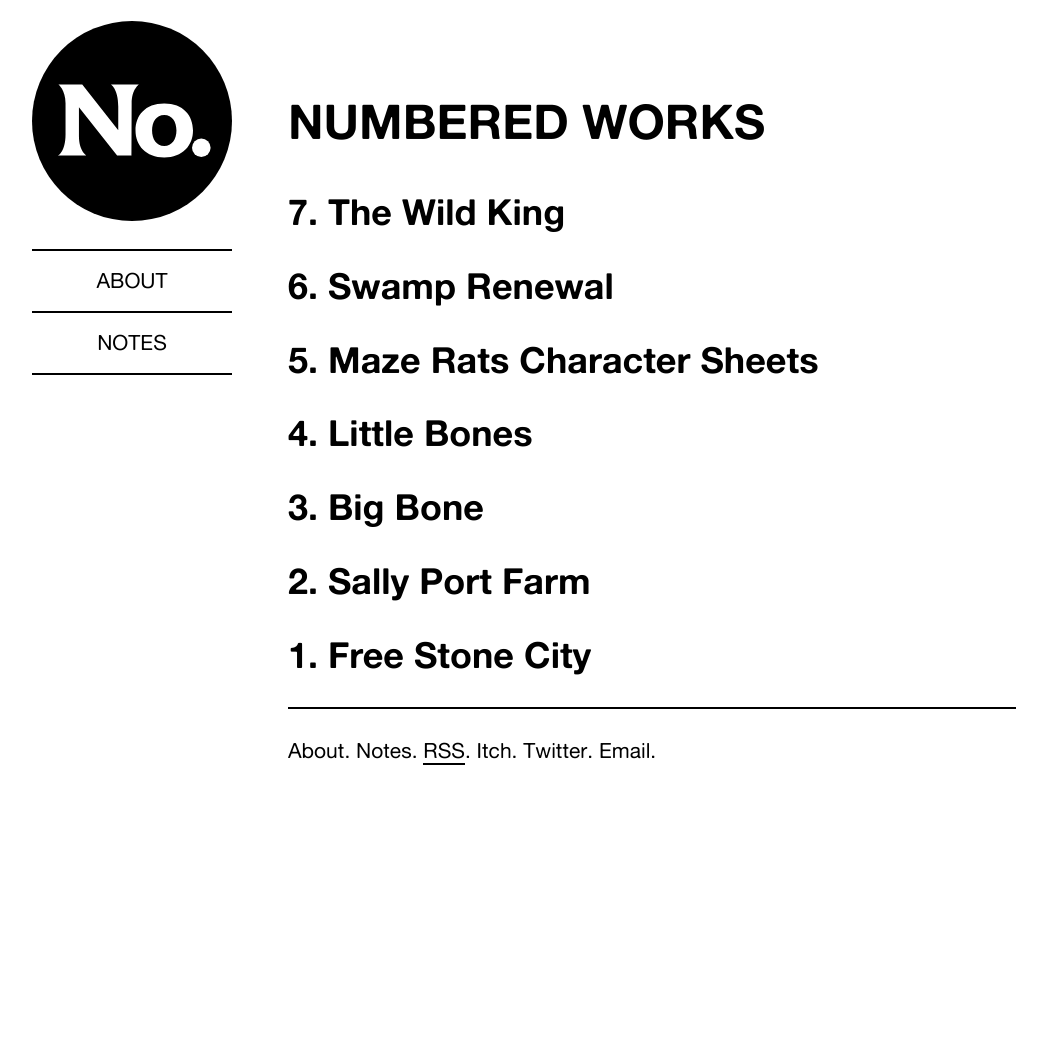
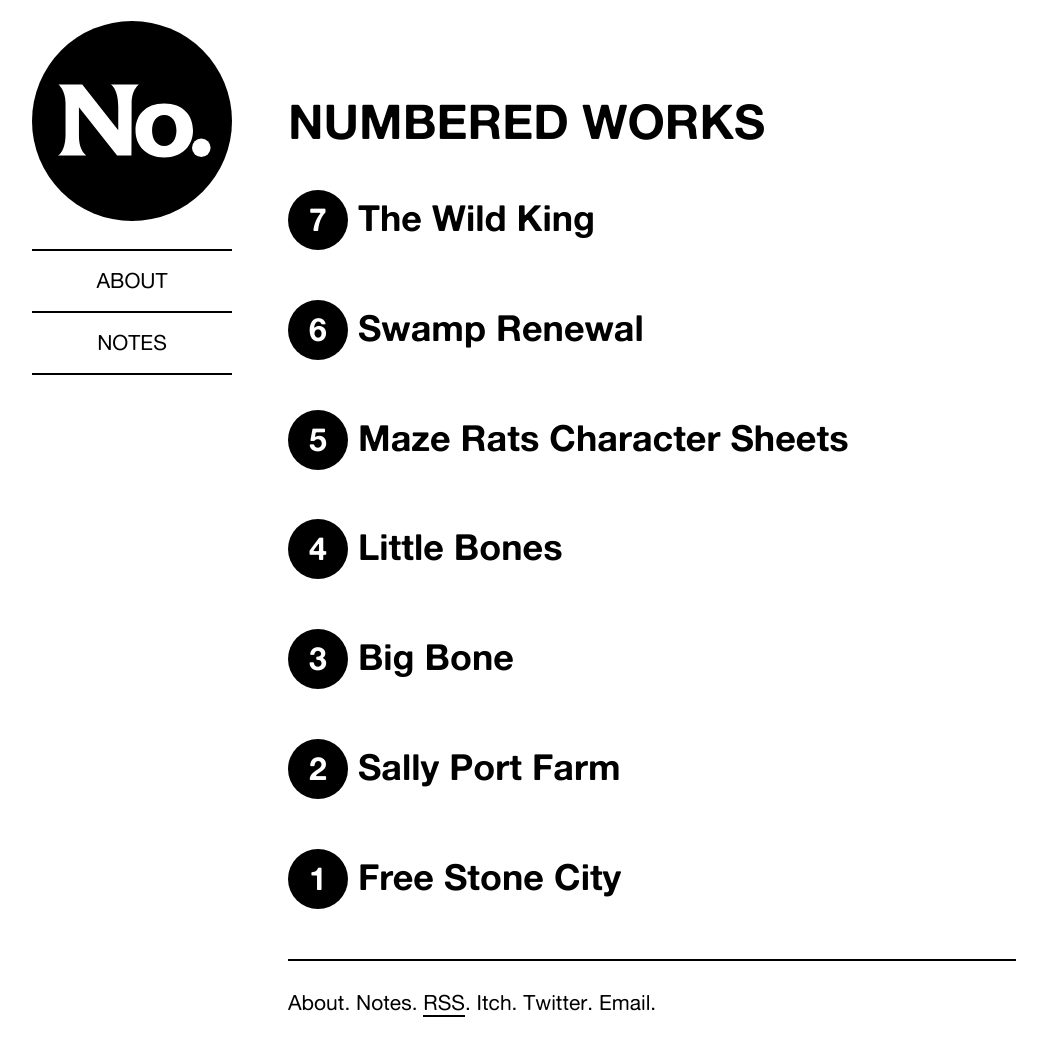
Before and after one commit to numbered-works/numbered-works.github.io, a Jekyll site: the page built from index.markdown, in a window 1280 px wide and 1066 px high. Shown: the top 1056 px of the window, without its empty margins (108-1155 px from the left). Built offline with Jekyll 4.4.1, drawn with Linux system fonts in a browser that asks for light colours.

Commit message:
Misc updates

```diff
--- a/_layouts/home.html
+++ b/_layouts/home.html
@@ -73,6 +73,7 @@ header nav a:hover { background-color: #fff; color: #ff665e; }
 
 article { margin-left: 240px; padding: 1px 16px; max-width: 800px; height: 1000px; }
 
+.key{ display: inline-block; width: 60px; line-height: 60px; border-radius: 50%; text-align: center; font-size: 32px; color: #fff; background-color: #000; margin-bottom:20px; }
 @media screen and (max-width: 700px) {
   header { width: 100%; height: auto; position: relative; text-align: center; }
   header nav { text-align:center; margin: 0 16px; }
@@ -113,13 +114,13 @@ article { margin-left: 240px; padding: 1px 16px; max-width: 800px; height: 1000p
 
 <h1 id="numbered-works">Numbered Works</h1>
 
-<h2>7. The Wild King</h2>
-<h2>6. Swamp Renewal</h2>
-<h2>5. Maze Rats Character Sheets</h2>
-<h2>4. Little Bones</h2>
-<h2>3. Big Bone</h2>
-<h2>2. Sally Port Farm</h2>
-<h2>1. Free Stone City</h2>
+<h2><span class="key">7</span> The Wild King</h2>
+<h2><span class="key">6</span> Swamp Renewal</h2>
+<h2><span class="key">5</span> Maze Rats Character Sheets</h2>
+<h2><span class="key">4</span> Little Bones</h2>
+<h2><span class="key">3</span> Big Bone</h2>
+<h2><span class="key">2</span> Sally Port Farm</h2>
+<h2><span class="key">1</span> Free Stone City</h2>
 
 {%- include footer.html -%}
 
```
Also changed, not shown: _data/works.yml (added, +11 -0 lines), _drafts/swamp-renewal.md (added, +15 -0 lines).
